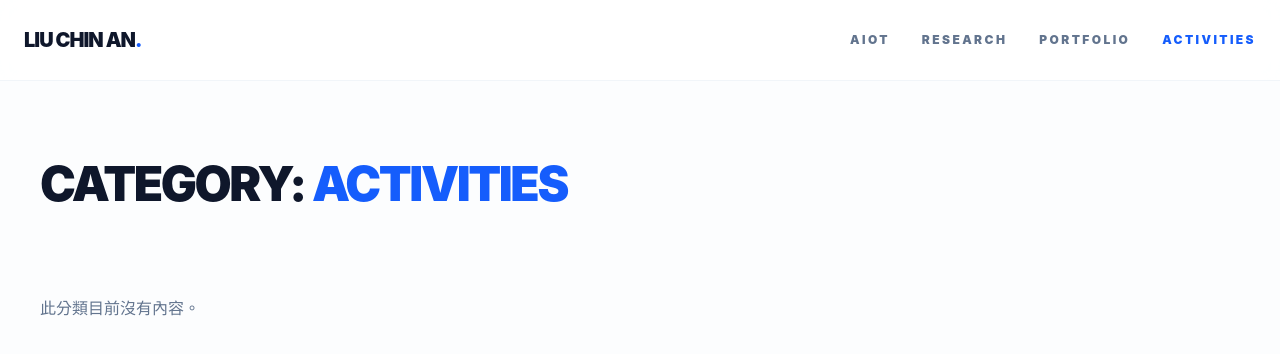
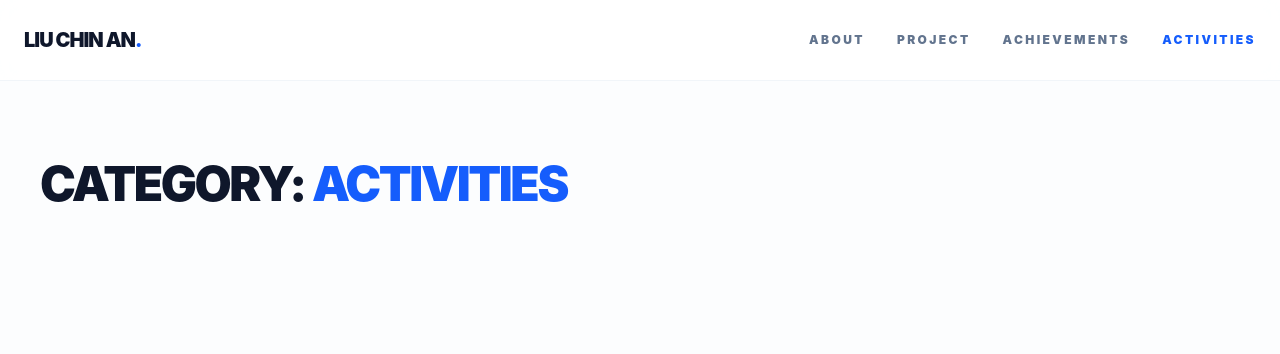
Before and after one commit to OosululyoO/portfolio, a React (Vite) app: page /portfolio/category/activities in a window 1280 px wide. Shown: the top 354 px of the page. Built offline with nearby package versions, Linux system fonts and the light colour scheme.

Commit message:
fix: restore home section carousels and sync navbar categories with route-based filtering

```diff
--- a/src/App.jsx
+++ b/src/App.jsx
@@ -14,8 +14,9 @@ import { Navigation, Autoplay, Pagination, EffectFade } from 'swiper/modules';
 import 'swiper/css';
 import 'swiper/css/navigation';
 import 'swiper/css/pagination';
-import 'swiper/css/effect-fade'; // 引入漸變效果樣式
+import 'swiper/css/effect-fade';
 
+// --- Utility: 處理路徑 ---
 export const getAssetPath = (path) => {
   if (!path) return '';
   if (path.startsWith('http')) return path;
@@ -23,6 +24,7 @@ export const getAssetPath = (path) => {
   return `/portfolio/${cleanPath}`;
 };
 
+// --- Utility: 內容讀取器 ---
 const loadContent = (modules) => {
   return Object.keys(modules).map((path) => {
     const mod = modules[path];
@@ -51,7 +53,7 @@ const loadContent = (modules) => {
   }).filter(Boolean);
 };
 
-// 修正：在卡片內加入照片輪播功能
+// --- 組件: 卡片 (內含小輪播) ---
 const ContentCard = ({ title, description, main_images, categories, date, onClick }) => {
   const hasMultipleImages = main_images && main_images.length > 1;
 
@@ -85,33 +87,41 @@ const ContentCard = ({ title, description, main_images, categories, date, onClic
           </div>
           <span className="text-[10px] font-bold text-slate-400">{date}</span>
         </div>
-        <h3 className="text-2xl font-black text-slate-900 mb-3 group-hover:text-blue-600 transition-colors uppercase">{title}</h3>
+        <h3 className="text-2xl font-black text-slate-900 mb-3 group-hover:text-blue-600 transition-colors uppercase leading-tight">{title}</h3>
         <p className="text-slate-500 line-clamp-2 font-medium leading-relaxed mt-auto">{description}</p>
       </div>
     </div>
   );
 };
 
+// --- 頁面: 首頁 (恢復卡片間輪播) ---
 const Home = ({ data, onOpenModal }) => {
+  // 2. 修正：主頁區塊配置，包含 About, Project, Achievements, Activities
   const sections = [
-    { title: 'Project Portfolio', data: data.portfolio },
-    { title: 'Achievements', data: data.achievements },
-    { title: 'Activities', data: data.activities }
+    { id: 'about', title: 'About', data: data.about },
+    { id: 'portfolio', title: 'Project', data: data.portfolio },
+    { id: 'achievements', title: 'Achievements', data: data.achievements },
+    { id: 'activities', title: 'Activities', data: data.activities }
   ];
 
   return (
     <main className="relative pt-32 pb-20">
       <section className="px-6 mb-24 text-center">
         <motion.div initial={{ opacity: 0, y: 20 }} animate={{ opacity: 1, y: 0 }}>
-          <h1 className="text-7xl md:text-9xl font-black tracking-tighter text-slate-900 mb-8 uppercase leading-none">LIU CHIN AN</h1>
-          <p className="text-xl md:text-2xl text-slate-500 font-medium max-w-3xl mx-auto leading-relaxed italic">AIoT Developer & Student at National Formosa University.</p>
+          <h1 className="text-7xl md:text-9xl font-black tracking-tighter text-slate-900 mb-8 uppercase leading-none">
+            LIU CHIN AN
+          </h1>
+          <p className="text-xl md:text-2xl text-slate-500 font-medium max-w-3xl mx-auto leading-relaxed italic">
+            AIoT Developer & Student at National Formosa University.
+          </p>
         </motion.div>
       </section>
 
       {sections.map((section) => (
-        <section key={section.title} className="mb-24 px-4 md:px-10">
+        <section key={section.id} id={section.id} className="mb-24 px-4 md:px-10">
           <h2 className="text-4xl font-black tracking-tight uppercase mb-10 px-4">{section.title}</h2>
-          {/* 確認：維持不同 Collections 的輪播與按鈕切換 */}
+
+          {/* 3. 恢復：不同 Card 間的輪播效果 */}
           <Swiper
             modules={[Navigation, Autoplay, Pagination]}
             spaceBetween={30}
@@ -120,7 +130,10 @@ const Home = ({ data, onOpenModal }) => {
             autoplay={{ delay: 5000, disableOnInteraction: false, pauseOnMouseEnter: true }}
             navigation
             pagination={{ clickable: true }}
-            breakpoints={{ 768: { slidesPerView: 2.2 }, 1024: { slidesPerView: 3.2 } }}
+            breakpoints={{
+              768: { slidesPerView: 2.2 },
+              1024: { slidesPerView: 3.2 }
+            }}
             className="pb-12"
           >
             {section.data.map((item) => (
@@ -128,6 +141,9 @@ const Home = ({ data, onOpenModal }) => {
                 <ContentCard {...item} onClick={() => onOpenModal(item)} />
               </SwiperSlide>
             ))}
+            {section.data.length === 0 && (
+                <div className="text-slate-400 italic py-10 text-center w-full">Coming Soon...</div>
+            )}
           </Swiper>
         </section>
       ))}
@@ -135,32 +151,49 @@ const Home = ({ data, onOpenModal }) => {
   );
 };
 
+// --- 頁面: 分類過濾頁 ---
 const CategoryPage = ({ data, onOpenModal }) => {
   const { slug } = useParams();
-  const allItems = [...data.portfolio, ...data.achievements, ...data.activities];
-  const filteredItems = allItems.filter(item => item.categories?.some(c => c.toLowerCase() === slug.toLowerCase()));
+  const allItems = [...data.about, ...data.portfolio, ...data.achievements, ...data.activities];
+
+  // 篩選邏輯：檢查 categories 陣列或資料夾 slug
+  const filteredItems = allItems.filter(item =>
+    item.categories?.some(c => c.toLowerCase() === slug.toLowerCase()) ||
+    slug.toLowerCase() === 'about' && data.about.includes(item) // 特殊處理 About
+  );
 
   return (
     <main className="pt-40 pb-20 px-10 min-h-[70vh]">
-      <h1 className="text-5xl font-black mb-12 uppercase tracking-tighter">Category: <span className="text-blue-600">{slug}</span></h1>
+      <h1 className="text-5xl font-black mb-12 uppercase tracking-tighter">
+        Category: <span className="text-blue-600">{slug}</span>
+      </h1>
       <div className="grid grid-cols-1 md:grid-cols-2 lg:grid-cols-3 gap-8">
-        {filteredItems.map(item => <ContentCard key={item.slug} {...item} onClick={() => onOpenModal(item)} />)}
+        {filteredItems.map(item => (
+          <ContentCard key={item.slug} {...item} onClick={() => onOpenModal(item)} />
+        ))}
       </div>
-      {filteredItems.length === 0 && <p className="text-slate-500 mt-10">此分類目前沒有內容。</p>}
     </main>
   );
 };
 
 export default function App() {
-  const [data, setData] = useState({ portfolio: [], achievements: [], activities: [] });
+  const [data, setData] = useState({ about: [], portfolio: [], achievements: [], activities: [] });
   const [modal, setModal] = useState({ isOpen: false, content: null });
 
   useEffect(() => {
     const loadAll = async () => {
+      // 讀取 content 下的所有資料夾
+      const abModules = import.meta.glob('./content/about/*.md', { query: '?raw', eager: true });
       const pModules = import.meta.glob('./content/portfolio/*.md', { query: '?raw', eager: true });
       const achModules = import.meta.glob('./content/achievements/*.md', { query: '?raw', eager: true });
       const actModules = import.meta.glob('./content/activities/*.md', { query: '?raw', eager: true });
-      setData({ portfolio: loadContent(pModules), achievements: loadContent(achModules), activities: loadContent(actModules) });
+
+      setData({
+        about: loadContent(abModules),
+        portfolio: loadContent(pModules),
+        achievements: loadContent(achModules),
+        activities: loadContent(actModules)
+      });
     };
     loadAll();
   }, []);
@@ -174,7 +207,11 @@ export default function App() {
           <Route path="/" element={<Home data={data} onOpenModal={(item) => setModal({ isOpen: true, content: item })} />} />
           <Route path="/category/:slug" element={<CategoryPage data={data} onOpenModal={(item) => setModal({ isOpen: true, content: item })} />} />
         </Routes>
-        <DetailModal isOpen={modal.isOpen} onClose={() => setModal({ isOpen: false, content: null })} content={modal.content} />
+        <DetailModal
+          isOpen={modal.isOpen}
+          onClose={() => setModal({ isOpen: false, content: null })}
+          content={modal.content}
+        />
       </div>
     </BrowserRouter>
   );
--- a/src/components/Navbar.jsx
+++ b/src/components/Navbar.jsx
@@ -5,23 +5,23 @@ const Navbar = () => {
   const [isOpen, setIsOpen] = useState(false);
   const location = useLocation();
 
-  // 修正：定義分類路徑，使用 Link 跳轉至 /category/:slug
+  // 1. 修正：定義選單名稱與對應的資料夾路徑 (slug)
   const navLinks = [
-    { name: 'AIoT', path: '/category/aiot' },
-    { name: 'Research', path: '/category/research' },
-    { name: 'Portfolio', path: '/category/portfolio' },
+    { name: 'About', path: '/category/about' },
+    { name: 'Project', path: '/category/portfolio' },
+    { name: 'Achievements', path: '/category/achievements' },
     { name: 'Activities', path: '/category/activities' },
   ];
 
   return (
     <nav className="fixed top-0 w-full z-[100] bg-white/80 backdrop-blur-md border-b border-slate-100">
       <div className="max-w-7xl mx-auto px-6 h-20 flex items-center justify-between">
-        {/* Logo 點擊回到首頁 */}
-        <Link to="/" className="text-xl font-black tracking-tighter text-slate-900 hover:opacity-80 transition-opacity">
+        {/* Logo */}
+        <Link to="/" className="text-xl font-black tracking-tighter text-slate-900">
           LIU CHIN AN<span className="text-blue-600">.</span>
         </Link>
 
-        {/* 桌面版選單 (md 以上顯示) */}
+        {/* 桌面版選單 */}
         <div className="hidden md:flex items-center gap-8">
           {navLinks.map((link) => {
             const isActive = location.pathname.toLowerCase() === link.path.toLowerCase();
@@ -39,11 +39,8 @@ const Navbar = () => {
           })}
         </div>
 
-        {/* 手機版漢堡按鈕 (md 以下顯示) */}
-        <button
-          className="md:hidden p-2 text-slate-600"
-          onClick={() => setIsOpen(!isOpen)}
-        >
+        {/* 手機版按鈕 */}
+        <button className="md:hidden p-2 text-slate-600" onClick={() => setIsOpen(!isOpen)}>
           <svg className="w-6 h-6" fill="none" stroke="currentColor" viewBox="0 0 24 24">
             {isOpen ? (
               <path strokeLinecap="round" strokeLinejoin="round" strokeWidth={2} d="M6 18L18 6M6 6l12 12" />
@@ -54,31 +51,19 @@ const Navbar = () => {
         </button>
       </div>
 
-      {/* 手機版展開選單 */}
+      {/* 手機版清單 */}
       {isOpen && (
-        <div className="md:hidden bg-white border-b border-slate-100 px-6 py-6 space-y-4 shadow-lg absolute w-full">
-          <Link
-            to="/"
-            onClick={() => setIsOpen(false)}
-            className="block text-sm font-black uppercase tracking-[0.1em] text-slate-700 hover:text-blue-600 pb-2 border-b border-slate-50"
-          >
-            Home
-          </Link>
-          {navLinks.map((link) => {
-            const isActive = location.pathname.toLowerCase() === link.path.toLowerCase();
-            return (
+        <div className="md:hidden bg-white border-b border-slate-100 px-6 py-6 space-y-4 shadow-lg">
+          {navLinks.map((link) => (
             <Link
               key={link.name}
               to={link.path}
               onClick={() => setIsOpen(false)}
-                className={`block text-sm font-black uppercase tracking-[0.1em] ${
-                  isActive ? 'text-blue-600' : 'text-slate-700 hover:text-blue-600'
-                }`}
+              className="block text-sm font-black uppercase tracking-[0.1em] text-slate-700 hover:text-blue-600"
             >
               {link.name}
             </Link>
-            );
-          })}
+          ))}
         </div>
       )}
     </nav>
```
Lines whose indentation alone changed are shown as unchanged.
